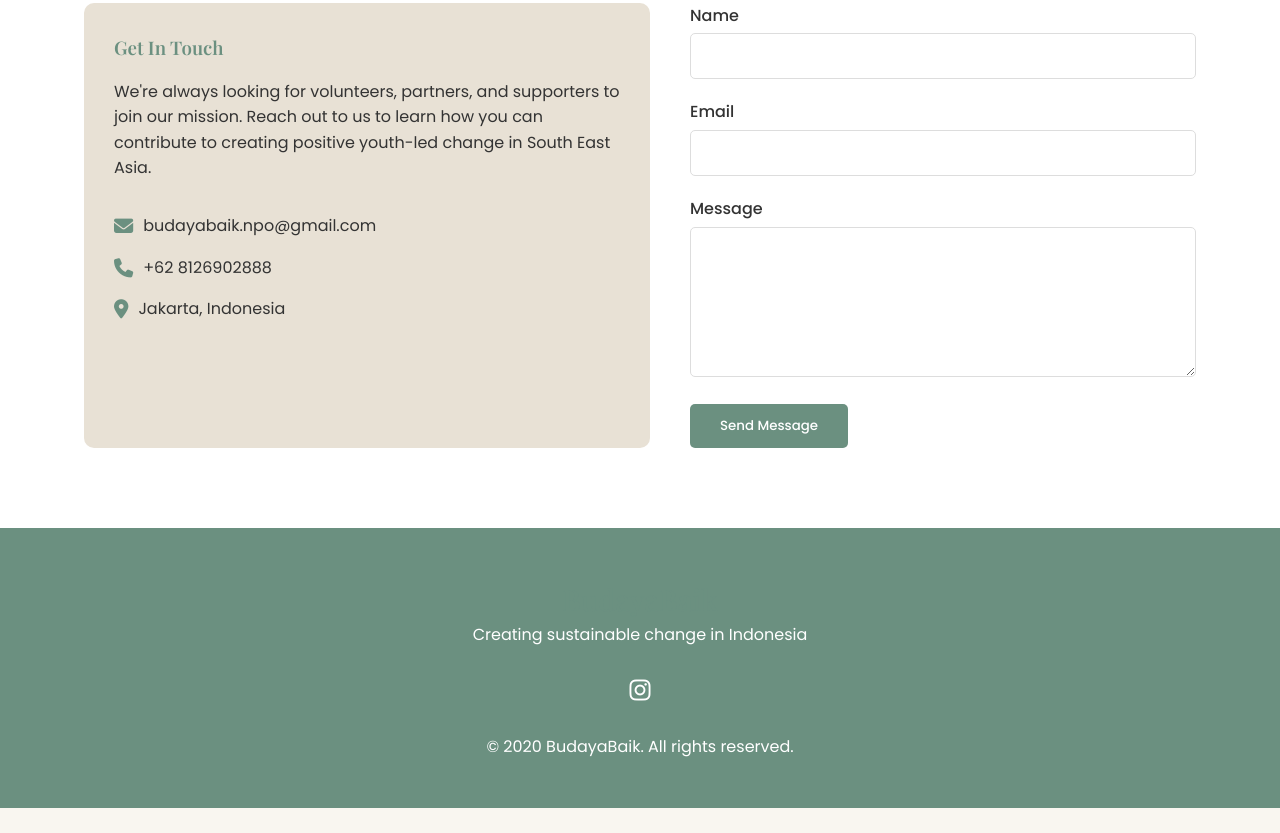
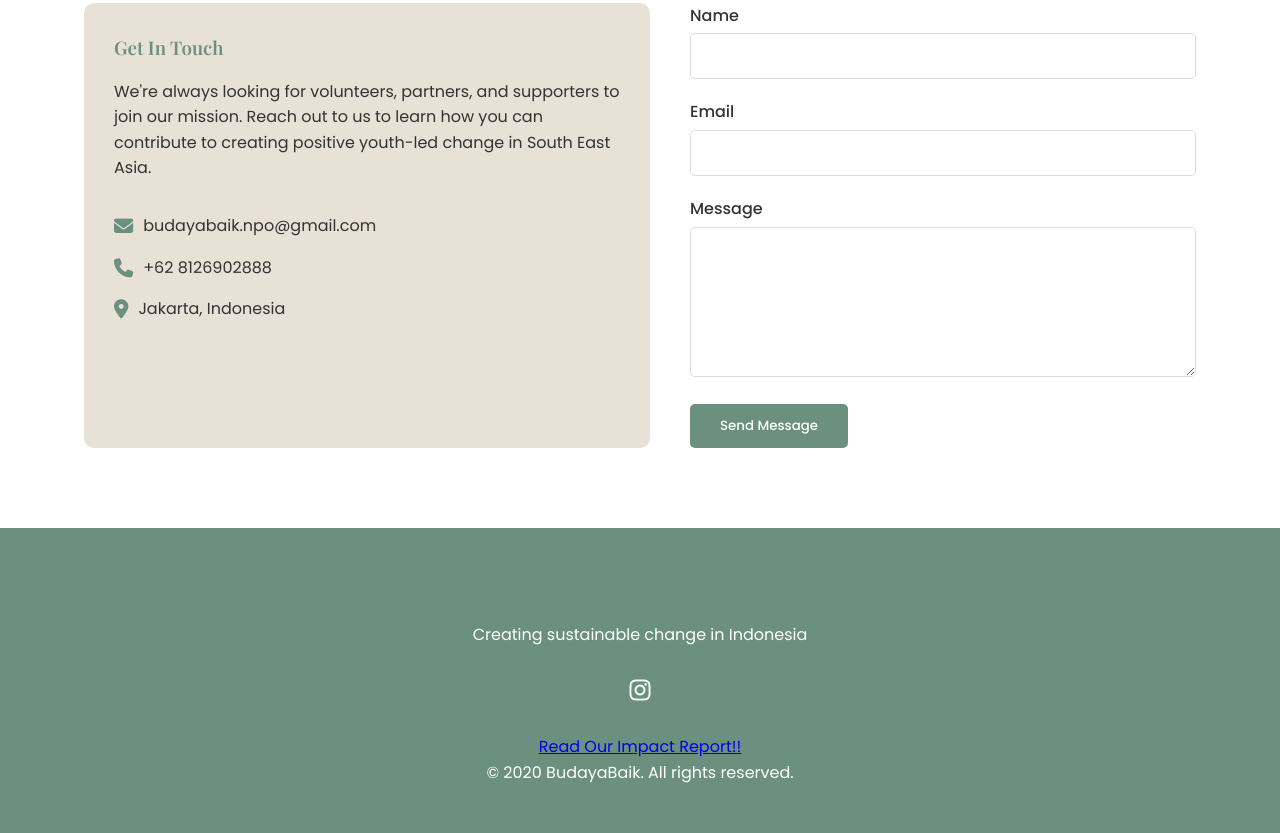
Before and after one commit to zoe2839/budayabaik.npo, a plain HTML site: page index.html in a window 1280 px wide. Shown: the part 6543-7376 px from the top of the page. Before the commit the page ends 7351 px from the top, so only its background shows below. Drawn offline with nearby package versions, Linux system fonts and the light colour scheme.

Commit message:
Update index.html

```diff
--- a/index.html
+++ b/index.html
@@ -1012,6 +1012,15 @@
         </a>
        </div>
 
+       <div class="footer-links">
+        <a href="https://www.canva.com/design/DAG1w1497og/5IEU_D3nZtMfJHO8BFkkpA/view?utm_content=DAG1w1497og&utm_campaign=designshare&utm_medium=link2&utm_source=uniquelinks&utlId=h383bf69c32"
+           target="_blank"
+           rel="noopener noreferrer"
+           class="impact-link">
+          Read Our Impact Report!!
+        </a>
+      </div>
+
         <p>&copy; 2020 BudayaBaik. All rights reserved.</p>
       </div>
      </div>
```
